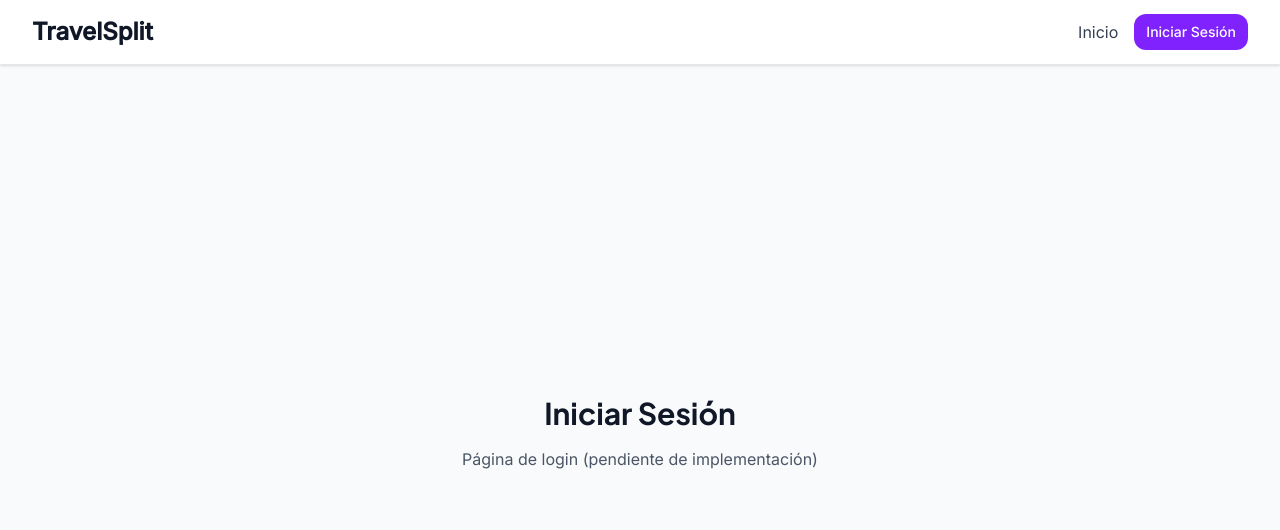
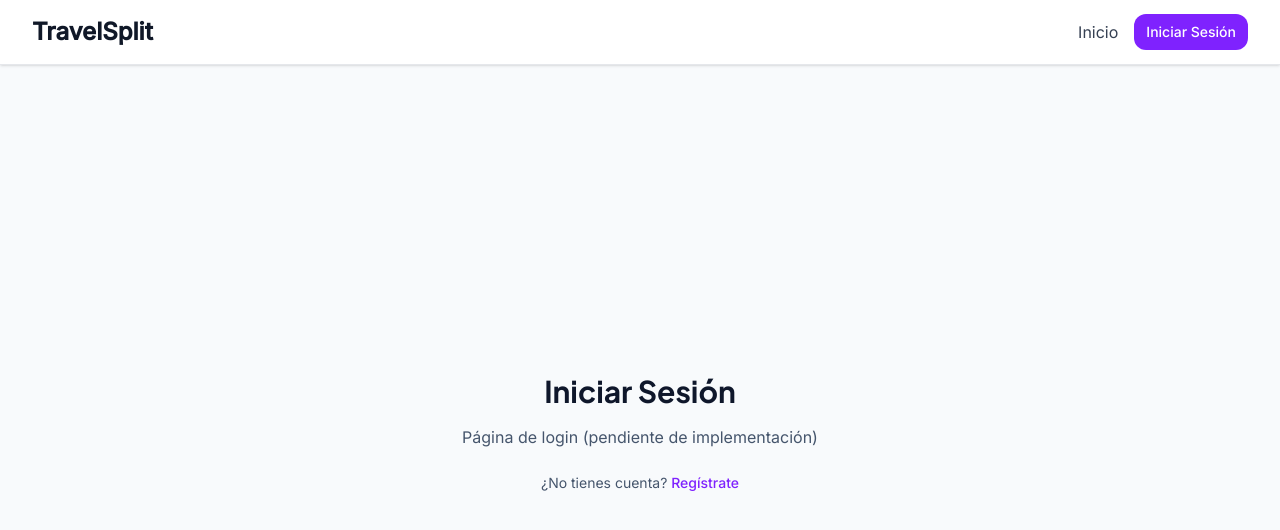
Before and after one commit to DVVID-G/TravelSplit, a React (Vite) app in the folder Frontend/: page /login in a window 1280 px wide. Shown: the top 530 px of the page. Built offline with nearby package versions, Linux system fonts and the light colour scheme; no server answers.

Commit message:
style(auth): update LoginPage with design system styles
- Update colors to use slate-50 background
- Add font-heading for title
- Add link to registration page using React Router Link
- Improve visual consistency with design system

```diff
--- a/Frontend/src/pages/LoginPage.tsx
+++ b/Frontend/src/pages/LoginPage.tsx
@@ -1,16 +1,23 @@
 import { Header } from '@/components';
+import { Link } from 'react-router-dom';
 
 /**
  * Login page component (placeholder)
  */
 export const LoginPage = () => {
   return (
-    <div className="min-h-screen bg-gray-50">
+    <div className="min-h-screen bg-slate-50">
       <Header />
-      <div className="flex items-center justify-center min-h-[calc(100vh-4rem)]">
-        <div className="text-center">
-          <h1 className="text-3xl font-bold text-gray-900 mb-4">Iniciar Sesión</h1>
-          <p className="text-gray-600">Página de login (pendiente de implementación)</p>
+      <div className="flex items-center justify-center min-h-[calc(100vh-4rem)] px-4">
+        <div className="text-center w-full max-w-md">
+          <h1 className="text-3xl font-heading font-bold text-slate-900 mb-4">Iniciar Sesión</h1>
+          <p className="text-slate-600 mb-6">Página de login (pendiente de implementación)</p>
+          <p className="text-sm text-slate-600">
+            ¿No tienes cuenta?{' '}
+            <Link to="/register" className="text-violet-600 hover:text-violet-700 font-medium">
+              Regístrate
+            </Link>
+          </p>
         </div>
       </div>
     </div>
```
